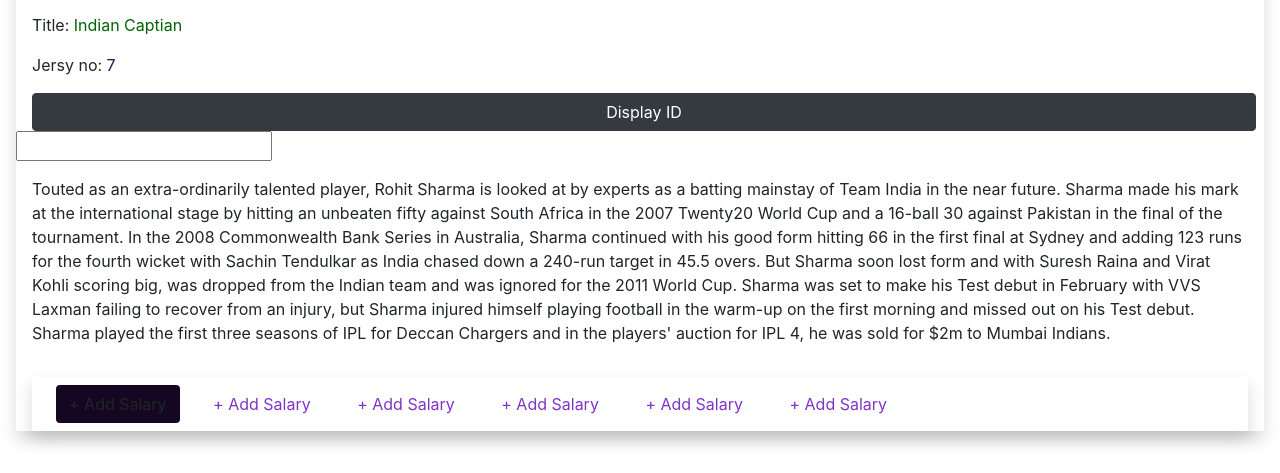
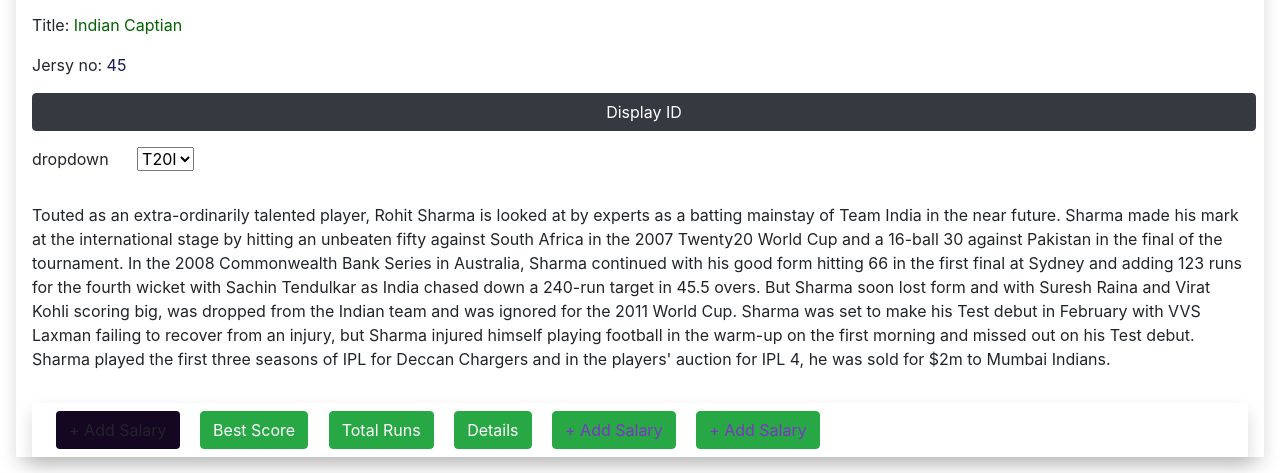
Before and after one commit to BhanuprasadGudivada/Basic_html, a plain HTML site: page aboutweb.html in a window 1280 px wide. Shown: the part 347-820 px from the top of the page. Drawn offline with nearby package versions, Linux system fonts and the light colour scheme.

Commit message:
about page

```diff
--- a/aboutweb.html
+++ b/aboutweb.html
@@ -28,22 +28,27 @@
                     <div class="d-flex flex-column justify-content-left pr-2">
                         <p style="color: lightseagreen;" class="">Rohit Sharma</p>
                         <p>Title: <a style="color: darkgreen;">Indian Captian</a></p>
-                        <p>Jersy no: <a style="color: rgb(27, 27, 84);">7</a></p>
+                        <p>Jersy no: <a style="color: rgb(27, 27, 84);">45</a></p>
                         <button class="btn btn-dark" >Display ID</button>
                     </div>
 
                 </div>
                 <div>
-                    <input type="dropdown">
+                   <label class="m-2 p-2" for="">dropdown</label> <select name="format" class="m-2">
+                    <option>T20I</option>
+                    <option>ODI</option>
+                    <option>Test</option><
+                    <option>IPL</option>
+                    </select>
                     <p class="p-3">Touted as an extra-ordinarily talented player, Rohit Sharma is looked at by experts as a batting mainstay of Team India in the near future. Sharma made his mark at the international stage by hitting an unbeaten fifty against South Africa in the 2007 Twenty20 World Cup and a 16-ball 30 against Pakistan in the final of the tournament. In the 2008 Commonwealth Bank Series in Australia, Sharma continued with his good form hitting 66 in the first final at Sydney and adding 123 runs for the fourth wicket with Sachin Tendulkar as India chased down a 240-run target in 45.5 overs. But Sharma soon lost form and with Suresh Raina and Virat Kohli scoring big, was dropped from the Indian team and was ignored for the 2011 World Cup. Sharma was set to make his Test debut in February with VVS Laxman failing to recover from an injury, but Sharma injured himself playing football in the warm-up on the first morning and missed out on his Test debut. Sharma played the first three seasons of IPL for Deccan Chargers and in the players' auction for IPL 4, he was sold for $2m to Mumbai Indians.</p>
                 </div>
-                <div class="m-3 shadow p-2">
+                <div class="m-3 mb-3 shadow p-2">
                     <button class="btn ml-3" style="background-color: rgb(21, 7, 34);">+ Add Salary</button>
-                <button class="btn ml-3" style="color: rgb(126, 52, 200);">+ Add Salary</button>
-                <button class="btn ml-3" style="color: rgb(126, 52, 200);">+ Add Salary</button>
-                <button class="btn ml-3" style="color: rgb(126, 52, 200);">+ Add Salary</button>
-                <button class="btn ml-3" style="color: rgb(126, 52, 200);">+ Add Salary</button>
-                <button class="btn ml-3" style="color: rgb(126, 52, 200);">+ Add Salary</button>
+                <button class="btn btn-success ml-3">Best Score</button>
+                <button class="btn btn-success ml-3">Total Runs</button>
+                <button class="btn btn-success ml-3">Details</button>
+                <button class="btn btn-success ml-3" style="color: rgb(126, 52, 200);">+ Add Salary</button>
+                <button class="btn  btn-success ml-3" style="color: rgb(126, 52, 200);">+ Add Salary</button>
 
                 </div>
 
```
